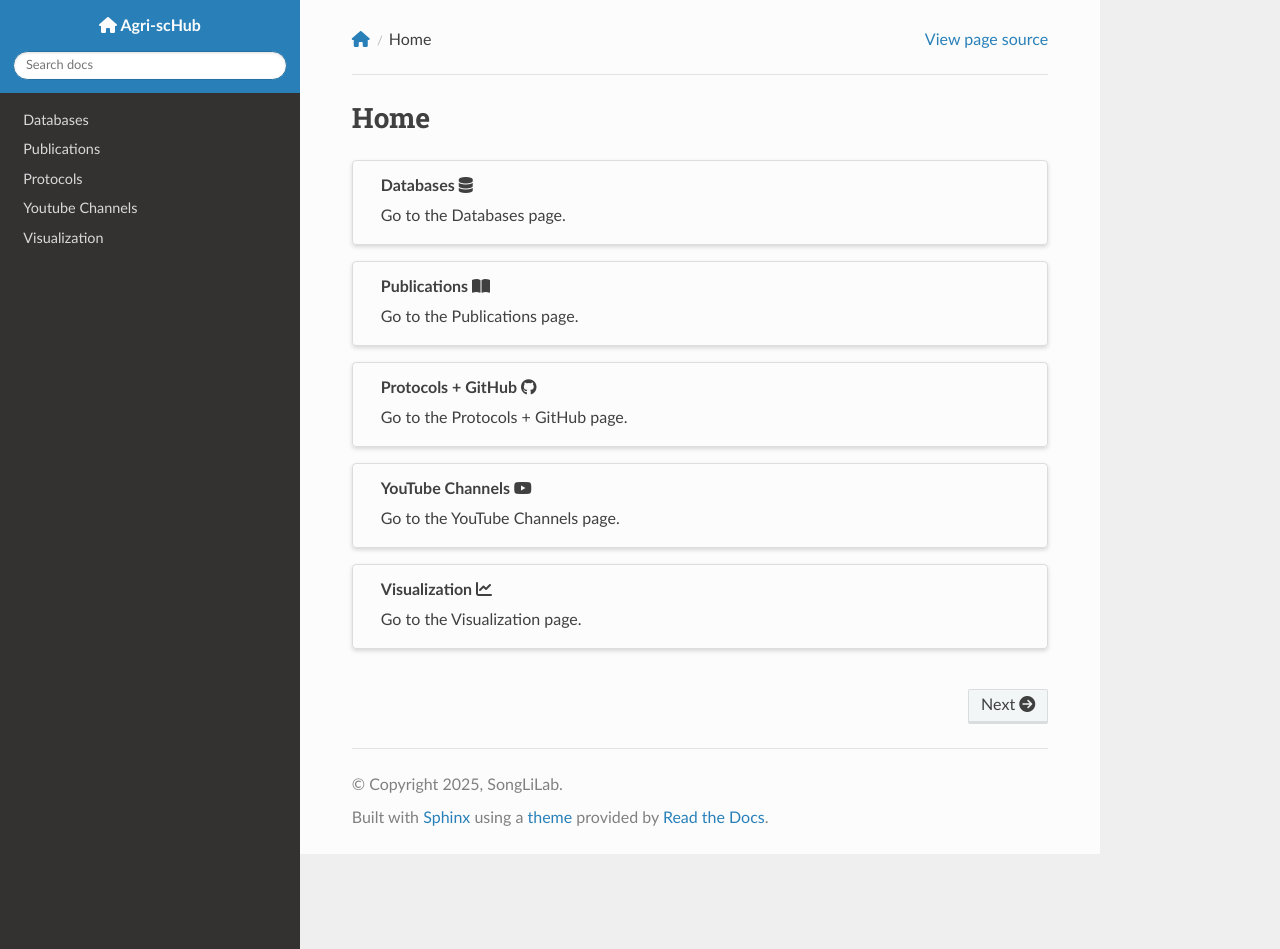
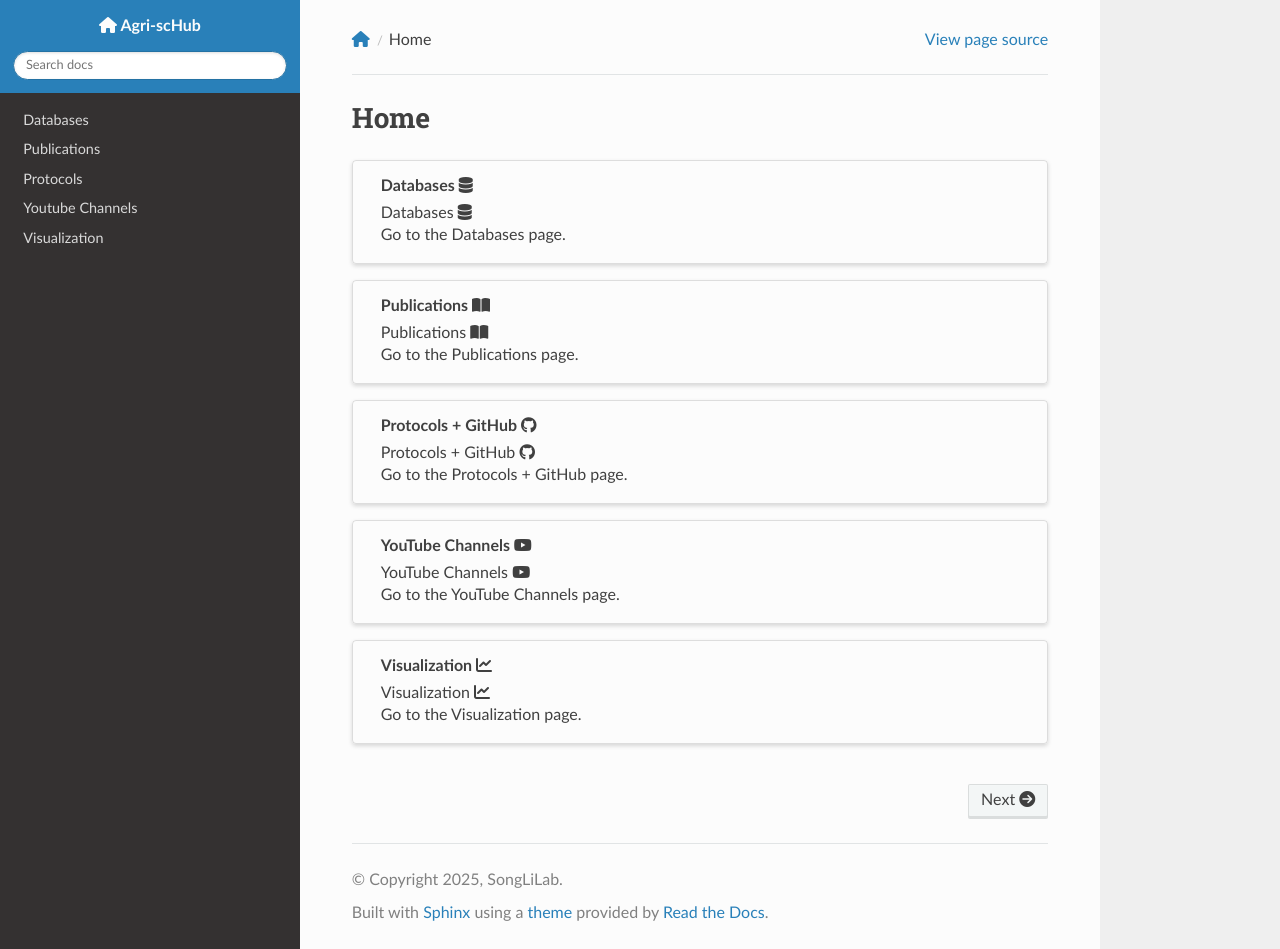
Before and after one commit to Maryam-Haghani/Agri-scHub, a Sphinx documentation site: the page built from docs/source/index.md, in a window 1280 px wide and 949 px high. Built offline with Sphinx 7.4.7 and the Read the Docs theme 3.1.0, drawn with Linux system fonts in a browser that asks for light colours; nearby versions of some CDN libraries.

Commit message:
Update index.md

```diff
--- a/docs/source/index.md
+++ b/docs/source/index.md
@@ -8,7 +8,11 @@
 :link-type: doc
 :click-parent:
 :class-card: tab-card
-:class-title: tab-card-title
+
+<div class="tab-card-row">
+  <span class="tab-card-text">Databases</span>
+  <i class="fa-solid fa-database tab-card-icon" aria-hidden="true"></i>
+</div>
 
 Go to the Databases page.
 :::
@@ -18,7 +22,11 @@
 :link-type: doc
 :click-parent:
 :class-card: tab-card
-:class-title: tab-card-title
+
+<div class="tab-card-row">
+  <span class="tab-card-text">Publications</span>
+  <i class="fa-solid fa-book-open tab-card-icon" aria-hidden="true"></i>
+</div>
 
 Go to the Publications page.
 :::
@@ -28,7 +36,12 @@
 :link-type: doc
 :click-parent:
 :class-card: tab-card
-:class-title: tab-card-title
+
+<div class="tab-card-row">
+  <span class="tab-card-text">Protocols + GitHub</span>
+  <i class="fa-brands fa-github tab-card-icon" aria-hidden="true"></i>
+</div>
+
 
 Go to the Protocols + GitHub page.
 :::
@@ -38,7 +51,11 @@
 :link-type: doc
 :click-parent:
 :class-card: tab-card
-:class-title: tab-card-title
+
+<div class="tab-card-row">
+  <span class="tab-card-text">YouTube Channels</span>
+  <i class="fa-brands fa-youtube tab-card-icon" aria-hidden="true"></i>
+</div>
 
 Go to the YouTube Channels page.
 :::
@@ -48,7 +65,11 @@
 :link-type: doc
 :click-parent:
 :class-card: tab-card
-:class-title: tab-card-title
+
+<div class="tab-card-row">
+  <span class="tab-card-text">Visualization</span>
+  <i class="fa-solid fa-chart-line tab-card-icon" aria-hidden="true"></i>
+</div>
 
 Go to the Visualization page.
 :::
```
